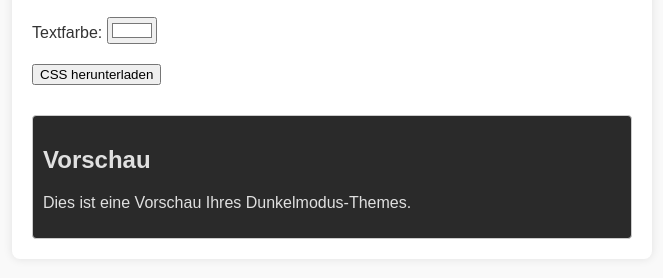
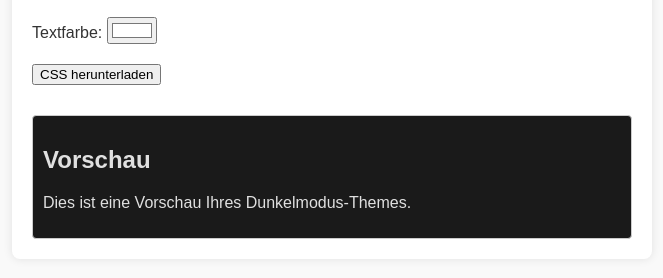
Before and after one commit to sidfakenews986/dunkelmodus-generator, a plain HTML site: page index.html in a window 1280 px wide. Shown: the part 138-416 px from the top of the page, without its empty margins (308-971 px from the left). Drawn offline with Linux system fonts and the light colour scheme.

Commit message:
Update preview background color for better contrast

```diff
--- a/styles.css
+++ b/styles.css
@@ -19,6 +19,6 @@ body {
     padding: 10px;
     border: 1px solid #ccc;
     border-radius: 4px;
-    background-color: #2a2a2a; /* updated for better contrast */
+    background-color: #1a1a1a; /* updated for better contrast */
     color: #e0e0e0;
 }
```
